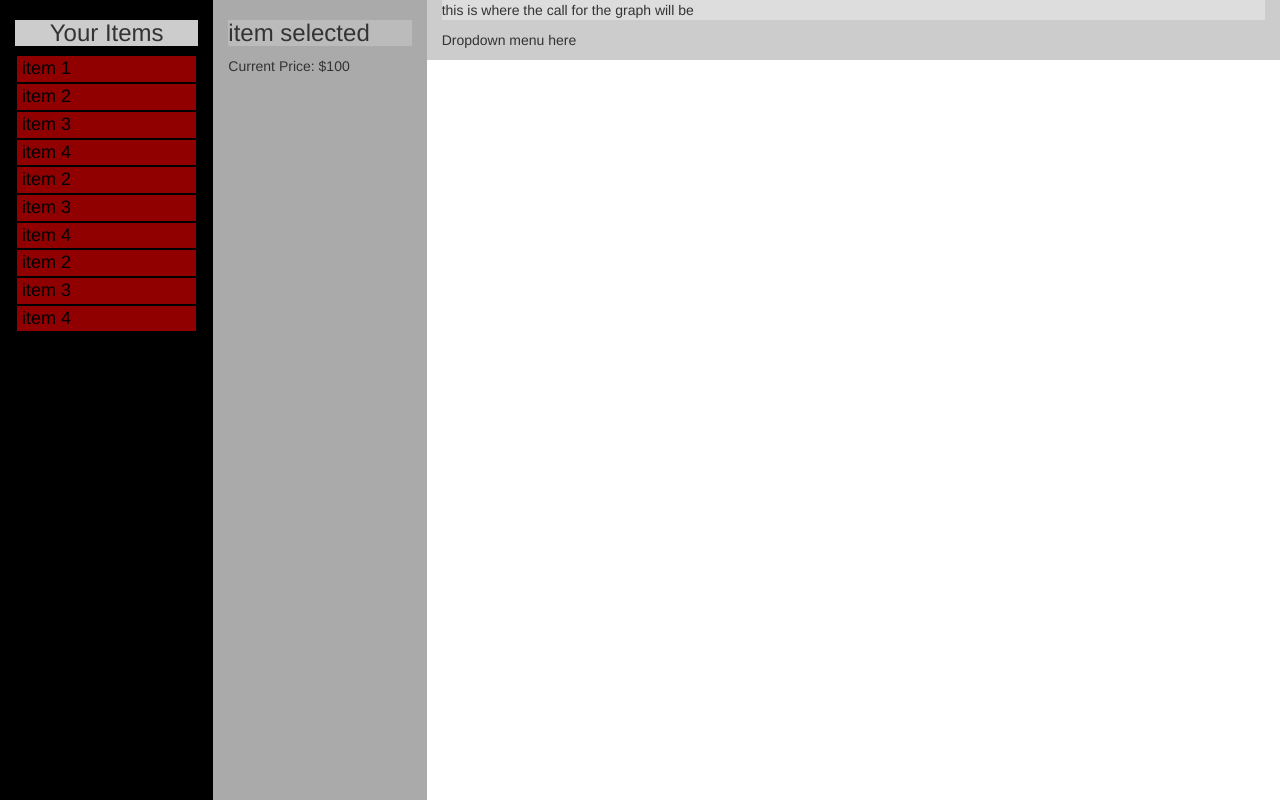
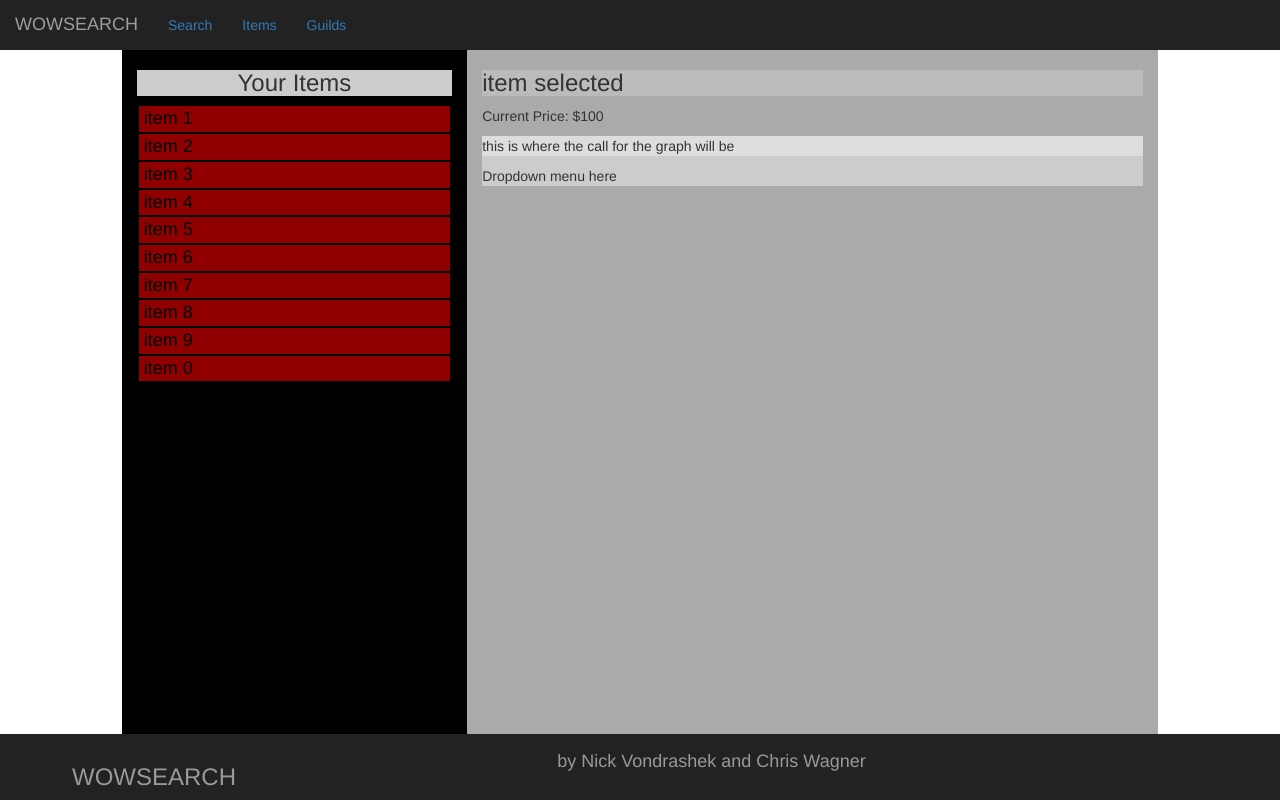
Before and after one commit to lcnv/IntProgFinal, a plain HTML site: page items.html in a window 1280 px wide. Drawn offline with nearby package versions, Linux system fonts and the light colour scheme.

Commit message:
trying to get flex to work

```diff
--- a/items.css
+++ b/items.css
@@ -12,13 +12,17 @@ body{
   background:rgb(134,0,0);
 }
 
-.shell_and_footer_container{
+.flex_container{
   display: -webkit-box;      /* OLD - iOS 6-, Safari 3.1-6 */
   display: -moz-box;         /* OLD - Firefox 19- (buggy but mostly works) */
   display: -ms-flexbox;      /* TWEENER - IE 10 */
   display: -webkit-flex;     /* NEW - Chrome */
   display: flex;
   flex-direction:column;
+  -webkit-box-flex-direction: column;     /* OLD - iOS 6-, Safari 3.1-6 */
+  -moz-box-flex-direction: column;        /* OLD - Firefox 19- */
+  -webkit-flex-direction: column;         /* Chrome */
+  -ms-flex-direction: column;            /* IE 10 */
   height:100%;
 }
 .nav{
@@ -26,18 +30,22 @@ body{
   height:50px;
 }
 .shell{
-  /*height:85%;*/
-  -webkit-box-flex: .8;      /* OLD - iOS 6-, Safari 3.1-6 */
-  -moz-box-flex: .8;         /* OLD - Firefox 19- */
+  position:relative;
+  height:85%;
   width: 100%;               /* For old syntax, otherwise collapses. */
-  -webkit-flex: .8;          /* Chrome */
-  -ms-flex: .8;              /* IE 10 */
-  flex: .8;
+  -webkit-box-flex-grow: .8;      /* OLD - iOS 6-, Safari 3.1-6 */
+  -moz-box-flex-grow: .8;         /* OLD - Firefox 19- */
+  -webkit-flex-grow: .8;          /* Chrome */
+  -ms-flex-grow: .8;              /* IE 10 */
+  flex-grow: .8;
   /*flex-grow:.8;*/
+
 }
 .item_list{
+
   height:100%;
   background:black;
+  position:absolute;
 
 }
 .list_header{
@@ -55,6 +63,7 @@ body{
 .selected_item{
   background:#aaa;
   height:100%;
+  position:absolute
 }
 .item_header{
   background:#bbb;
@@ -75,10 +84,11 @@ body{
   position:fixed;
   bottom:0px;
   width:100%;
+  height:66px;
   -webkit-box-flex: .2;      /* OLD - iOS 6-, Safari 3.1-6 */
   -moz-box-flex: .2;         /* OLD - Firefox 19- */
 
-  -webkit-flex: .2;          /* Chrome */
+  -webkit-flex: .8;          /* Chrome */
   -ms-flex: .2;              /* IE 10 */
   flex: .2;
 
--- a/items.html
+++ b/items.html
@@ -5,7 +5,15 @@
 <link rel="stylesheet" href="//netdna.bootstrapcdn.com/bootstrap/3.1.0/css/bootstrap.min.css">
 </head>
 <body>
-<div class="item_list col-sm-2 col-md-2">
+<div class="flex_container">
+  <ul class="nav navbar-nav navbar-inverse">
+    <h4 class="navbar-text">WOWSEARCH</h4>
+    <li><a href="/index.html">Search</a></li>
+    <li><a href="/items.html">Items</a></li>
+    <li><a href="/guilds.html">Guilds</a></li>
+  </ul>
+  <div class="shell col-sm-10 col-sm-offset-1 col-md-10 col-md-offset-1">
+    <div class="item_list col-sm-4 col-md-4">
       <div class="list_header">
 	<h3>Your Items</h3>
       </div>
@@ -14,21 +22,20 @@
 	<li class="ilist_element">item 2</li>
 	<li class="ilist_element">item 3</li>
 	<li class="ilist_element">item 4</li>
-    <li class="ilist_element">item 2</li>
-    <li class="ilist_element">item 3</li>
-    <li class="ilist_element">item 4</li>
-    <li class="ilist_element">item 2</li>
-    <li class="ilist_element">item 3</li>
-    <li class="ilist_element">item 4</li>
+	<li class="ilist_element">item 5</li>
+	<li class="ilist_element">item 6</li>
+	<li class="ilist_element">item 7</li>
+	<li class="ilist_element">item 8</li>
+	<li class="ilist_element">item 9</li>
+	<li class="ilist_element">item 0</li>
       </ul>
     </div>
-<div class="selected_item col-sm-2 col-md-2">
+    <div class="selected_item col-sm-8 col-md-8">
       <div class="item_header">
 	<h3>item selected</h3>
       </div>
       <p>Current Price: $100</p>
-</div>
-<div class="graph_section col-sm-8 col-md-8">
+      <div class="graph_section">
 	<div class="graph">
 	  <p>this is where the call for the graph will be</p>
 	</div>
@@ -36,5 +43,13 @@
 	  <p>Dropdown menu here</p>
 	</div>
       </div>
+    </div>
+  </div>
+
+  <div class="footer">
+    <h3 id="name">WOWSEARCH</h3>
+    <p id="authors">by Nick Vondrashek and Chris Wagner<p>
+  </div>
+</div>
 </body>
 </html>
```
Lines whose indentation alone changed are shown as unchanged.
